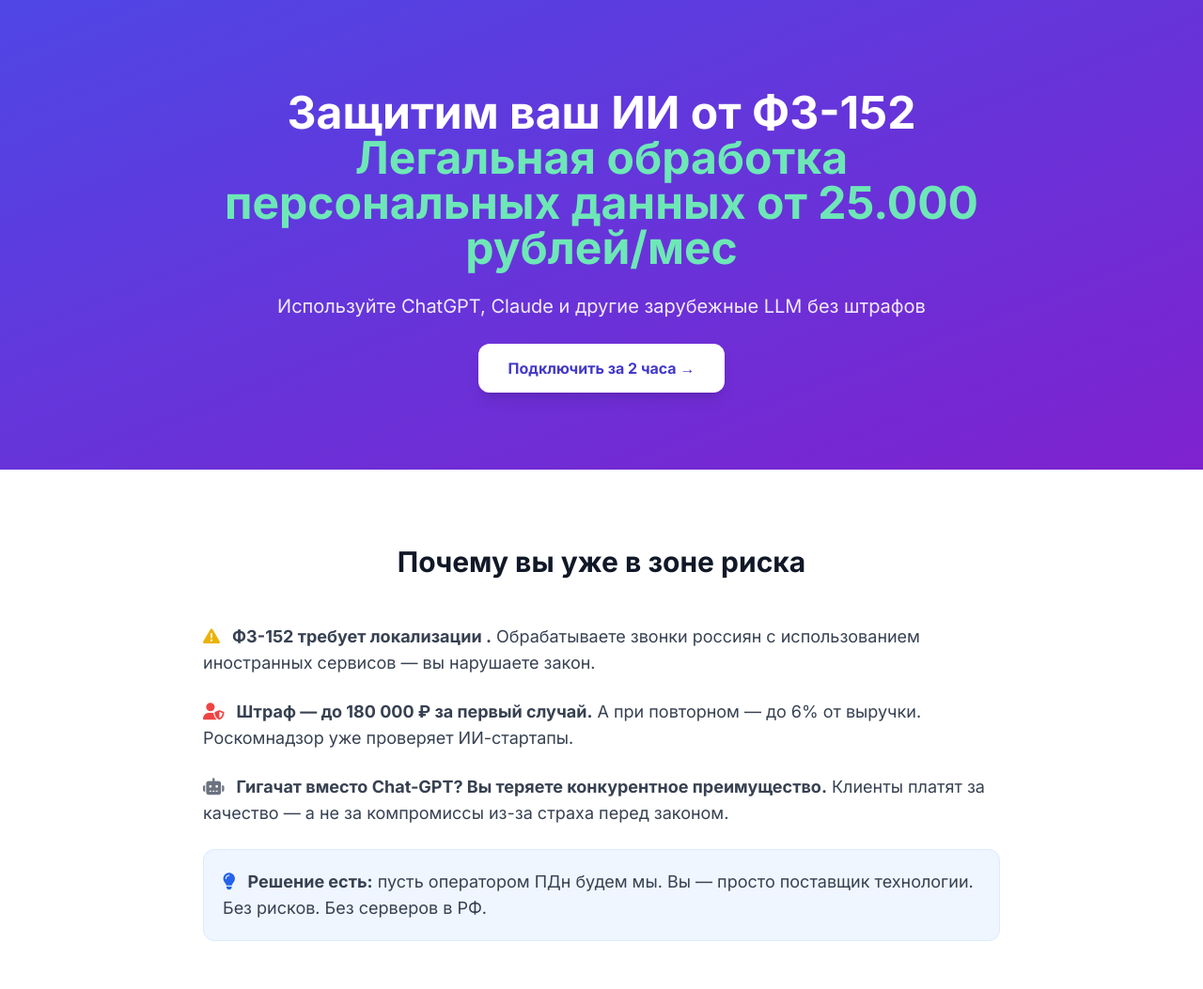
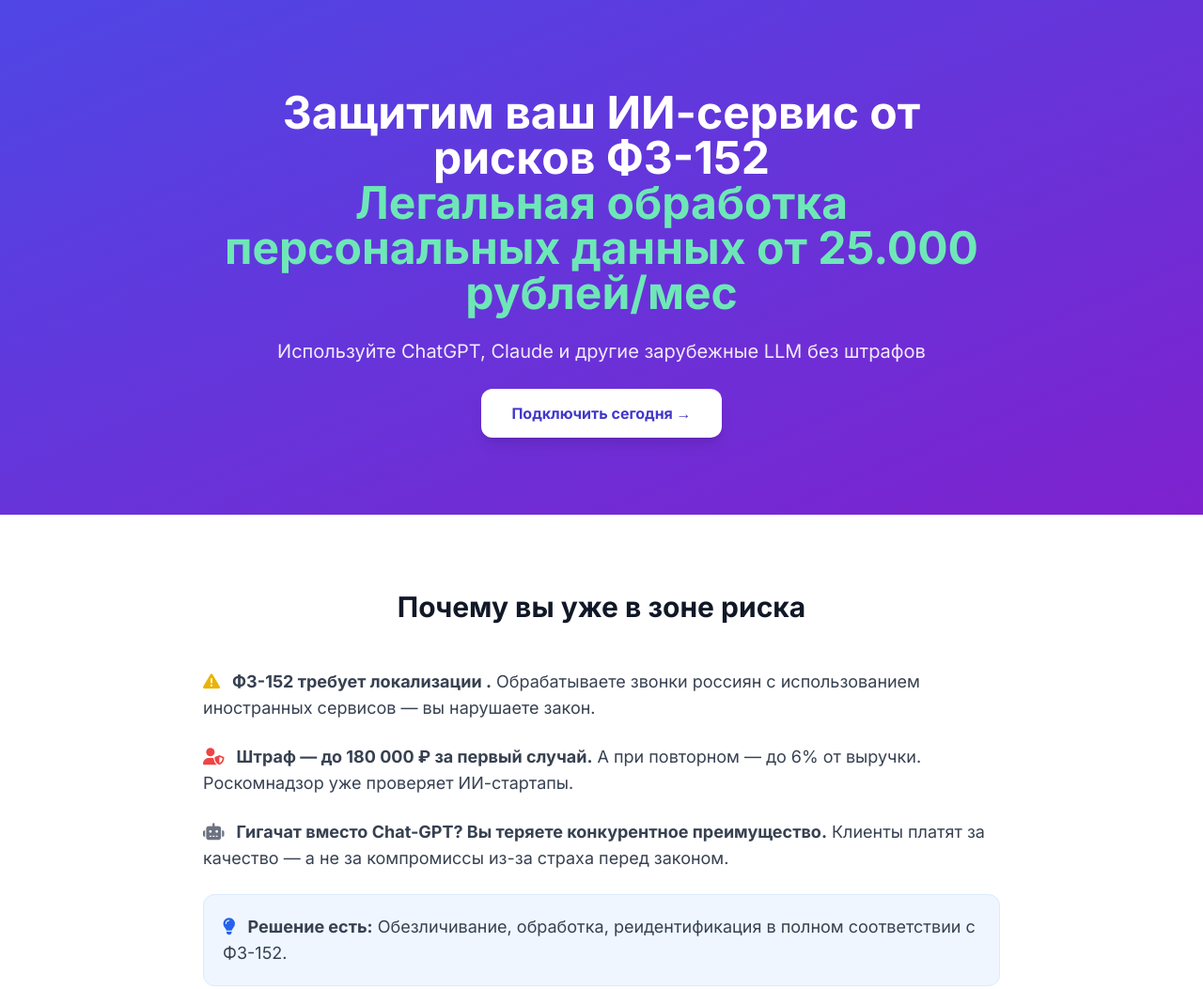
Before and after one commit to xpe6a/152solution, a plain HTML site: page index.html in a window 1280 px wide. Shown: the top 1053 px of the page at 94% size. Drawn offline with nearby package versions, Linux system fonts and the light colour scheme.

Commit message:
change index.html

```diff
--- a/index.html
+++ b/index.html
@@ -41,15 +41,15 @@
   <!-- HERO -->
   <section class="bg-gradient-to-br from-indigo-600 to-purple-700 text-white py-24">
     <div class="container mx-auto px-6 text-center max-w-4xl">
-      <h1 class="text-4xl md:text-5xl font-bold mb-6 leading-tight">
-        Защитим ваш ИИ от ФЗ-152<br>
+      <h2 class="text-4xl md:text-5xl font-bold mb-6 leading-tight">
+        Защитим ваш ИИ-сервис от рисков ФЗ-152<br>
         <span class="text-emerald-300">Легальная обработка персональных данных от 25.000 рублей/мес</span>
-      </h1>
+      </h2>
       <p class="text-xl mb-10 opacity-90">
         Используйте ChatGPT, Claude и другие зарубежные LLM без штрафов
       </p>
       <a href="#form" class="bg-white text-indigo-700 font-bold px-8 py-4 rounded-xl shadow-lg hover:bg-gray-100 transition transform hover:-translate-y-1">
-        Подключить за 2 часа →
+        Подключить сегодня →
       </a>
     </div>
   </section>
@@ -73,7 +73,7 @@
         </p>
         <p class="mt-6 bg-blue-50 p-5 rounded-xl border border-blue-100">
           <i class="fas fa-lightbulb text-blue-600 mr-2"></i>
-          <strong>Решение есть:</strong> пусть оператором ПДн будем мы. Вы — просто поставщик технологии. Без рисков. Без серверов в РФ.
+          <strong>Решение есть:</strong> Обезличивание, обработка, реидентификация в полном соответствии с ФЗ-152.
         </p>
       </div>
     </div>
```
